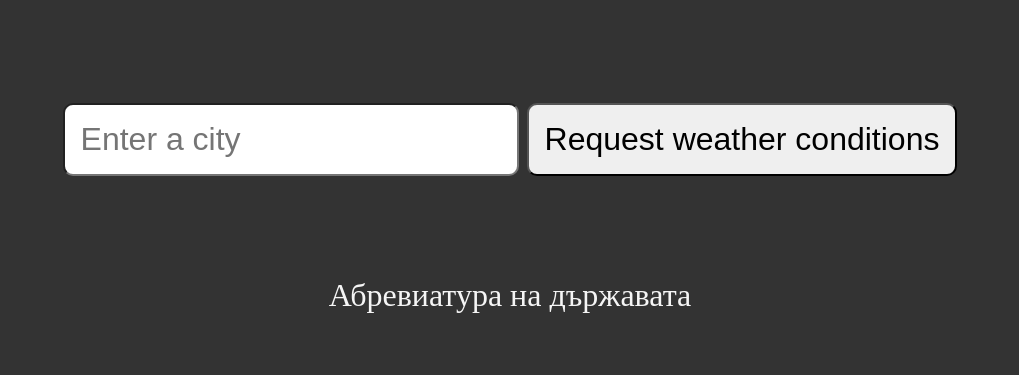
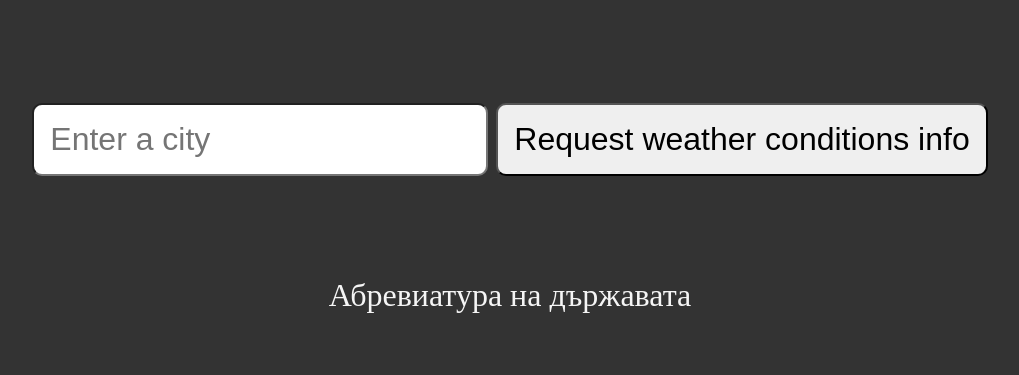
Before and after one commit to Dinamitrii/python-check-weather, a Flask app: template templates/weather.html in a window 1280 px wide. Shown: the part 401-776 px from the top of the page, without its empty margins (130-1149 px from the left). Run offline with Flask 3, Linux system fonts and the light colour scheme; the template is opened without the code that fills it, so the values that code supplies are empty; parts of the project's set-up code (start-up, migrations or seed data) failed here and were passed over.

Commit message:
adding extra files and info

```diff
--- a/templates/index.html
+++ b/templates/index.html
@@ -20,7 +20,7 @@
         <input type="text" name="city" id="city"
                                          placeholder="Enter a city" />
 
-        <button type="submit" id="buttons" onclick="changeButtonText()">Request weather conditions info</button>
+        <button type="submit" itemid="button_index" onclick="changeButtonText()">Request weather conditions info</button>
     </form>
 
 </body>
--- a/templates/weather.html
+++ b/templates/weather.html
@@ -27,7 +27,7 @@
     <input type="text" name="city" id="city"
                                      placeholder="Enter a city"/>
 
-    <button type="submit" id="buttons">Request weather conditions</button>
+    <button type="submit" itemid="button_weather" onclick="changeButtonText()">Request weather conditions info</button>
 </form>
 
 <p>&nbsp;</p>
```
